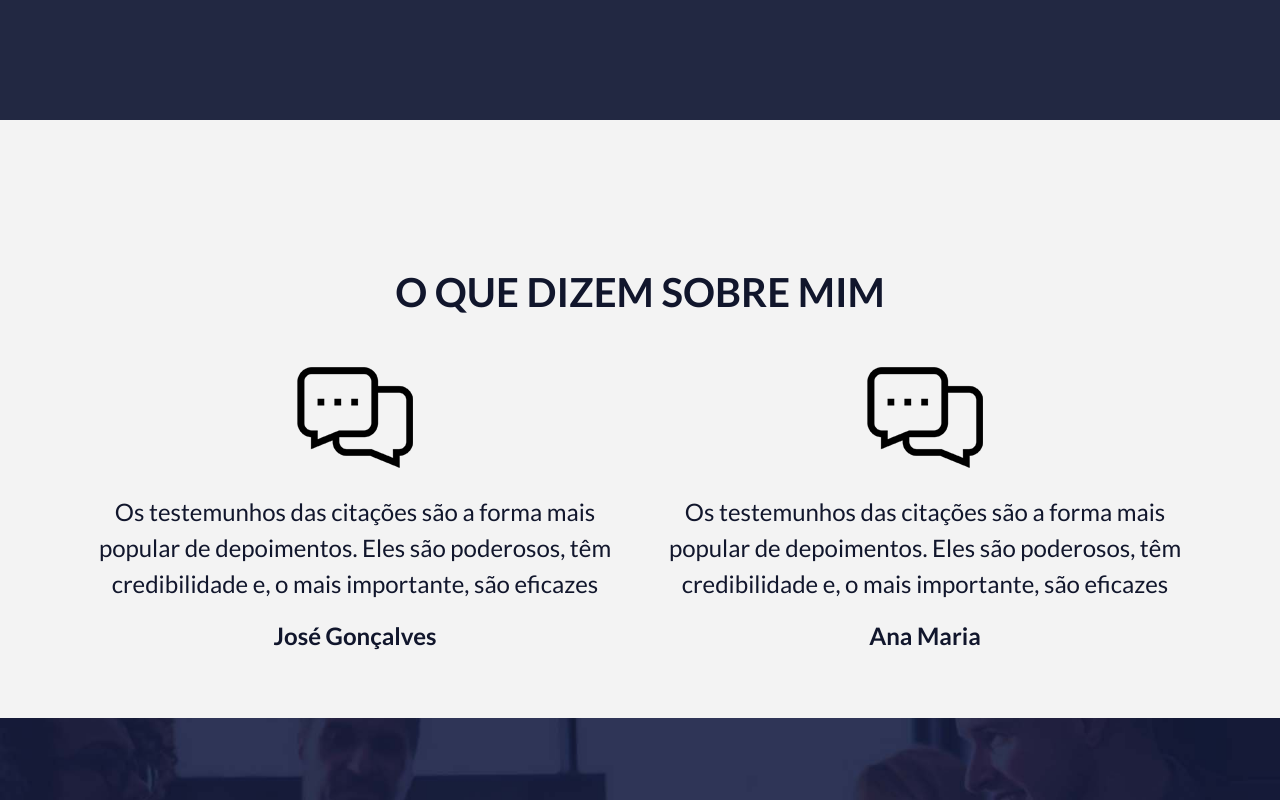
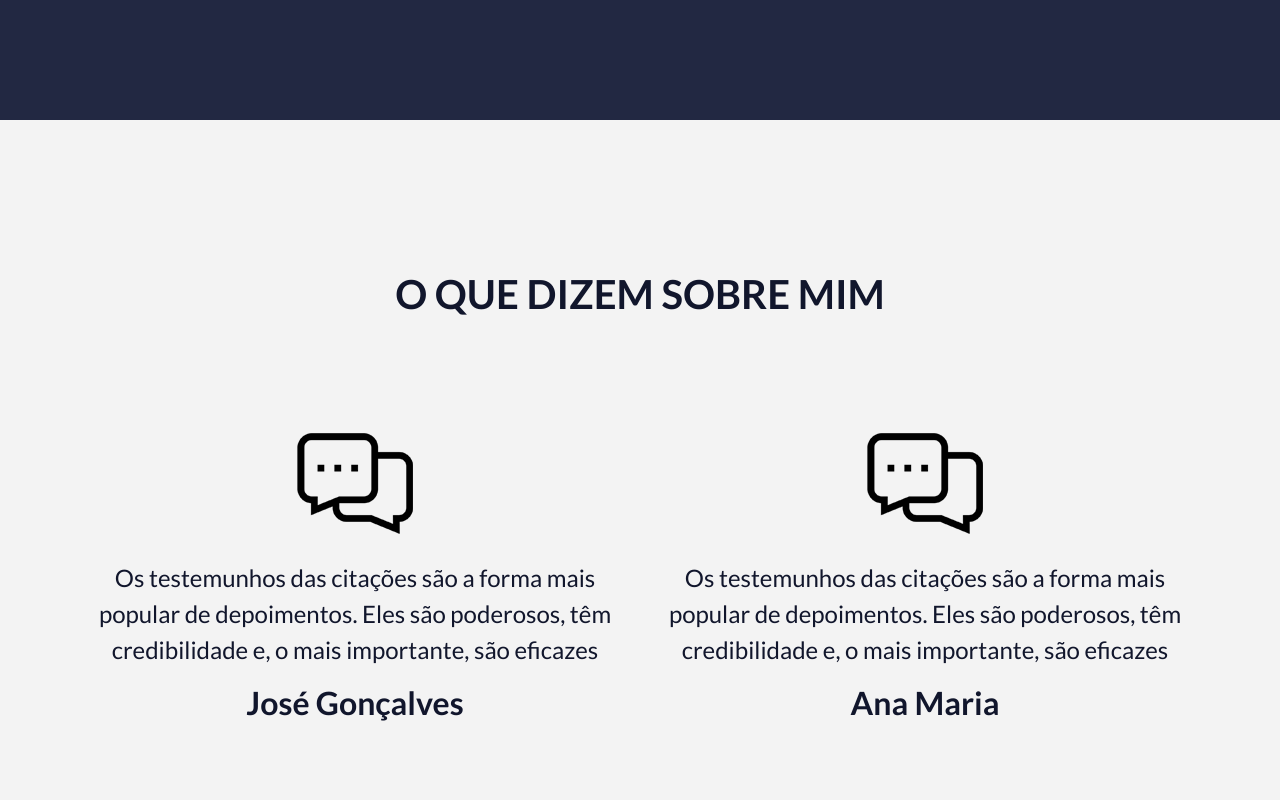
Before and after one commit to gbaadvocacia/giulianna-andrade-advocacia, a React (Create React App) app: page / in a window 1280 px wide. Shown: the part 4540-5340 px from the top of the page. Built offline with nearby package versions, Linux system fonts and the light colour scheme.

Commit message:
Fixing padding About Component

```diff
--- a/src/components/Section6/index.tsx
+++ b/src/components/Comments/index.tsx
@@ -1,13 +1,15 @@
 import Statement from '../Statement';
-import { Container, Padding } from './styles';
+import { Container, Title } from './styles';
 
-const Section6: React.FC = () => {
+const Comments: React.FC = () => {
     return (
-        <Container className="py-5">
-            <Padding className="container">
-                <h1 className="fw-bold text-center">O QUE DIZEM SOBRE MIM</h1>
-                <div className="row row-cols-1 row-cols-md-2 d-flex justify-content-around mt-5">
-                    <div className="col">
+        <Container>
+            <div className="container">
+                <Title className="fw-bold text-center">
+                    O QUE DIZEM SOBRE MIM
+                </Title>
+                <div className="row row-cols-1 row-cols-md-2 justify-content-between">
+                    <div className="col mb-4 py-1">
                         <Statement
                             stat="Os testemunhos das citações são a forma mais popular de
                 depoimentos. Eles são poderosos, têm credibilidade e, o mais
@@ -15,7 +17,7 @@ const Section6: React.FC = () => {
                             name="José Gonçalves"
                         />
                     </div>
-                    <div className="col">
+                    <div className="col py-1">
                         <Statement
                             stat="Os testemunhos das citações são a forma mais popular de
                 depoimentos. Eles são poderosos, têm credibilidade e, o mais
@@ -24,9 +26,9 @@ const Section6: React.FC = () => {
                         />
                     </div>
                 </div>
-            </Padding>
+            </div>
         </Container>
     );
 };
 
-export default Section6;
+export default Comments;
--- /dev/null
+++ b/src/components/Comments/styles.ts
@@ -0,0 +1,24 @@
+import styled from 'styled-components';
+
+export const Container = styled.div`
+    color: var(--dark-blue);
+    background-color: var(--light-gray);
+
+    padding-top: 150px;
+    padding-bottom: 150px;
+
+    @media (max-width: 768px) {
+        padding-top: 50px;
+        padding-bottom: 50px;
+    }
+`;
+
+export const Title = styled.h1`
+    @media (max-width: 768px) {
+        padding-bottom: 50px;
+    }
+
+    @media (min-width: 769px) {
+        padding-bottom: 100px;
+    }
+`;
--- a/src/components/Section6/styles.ts
+++ /dev/null
@@ -1,10 +0,0 @@
-import styled from 'styled-components';
-
-export const Container = styled.div`
-    color: var(--dark-blue);
-    background-color: var(--light-gray);
-`;
-
-export const Padding = styled.div`
-    padding-top: 100px;
-`;
--- a/src/components/Statement/index.tsx
+++ b/src/components/Statement/index.tsx
@@ -11,7 +11,7 @@ const Statement: React.FC<IStatementProps> = ({ stat, name }) => {
         <Container className="text-center">
             <img src={StatementIconImg} alt="Depoimentos" className="mb-4" />
             <p className="text-wrap align-items-centr">{stat}</p>
-            <p className="fw-bold">{name}</p>
+            <h2 className="fw-bold">{name}</h2>
         </Container>
     );
 };
--- a/src/page/Main/index.tsx
+++ b/src/page/Main/index.tsx
@@ -1,12 +1,12 @@
 import Footer from '../../components/Footer';
 import Header from '../../components/Header';
 import BusinessCard from '../../components/BusinessCard';
-import Section6 from '../../components/Section6';
 import Section7 from '../../components/Section7';
 import TheOffice from '../../components/TheOffice';
 import Values from '../../components/Values';
 import About from '../../components/About';
 import Acting from '../../components/Acting';
+import Comments from '../../components/Comments';
 
 const Main = () => (
     <>
@@ -16,7 +16,7 @@ const Main = () => (
         <Values />
         <About />
         <Acting />
-        <Section6 />
+        <Comments />
         <Section7 />
         <Footer />
     </>
```
